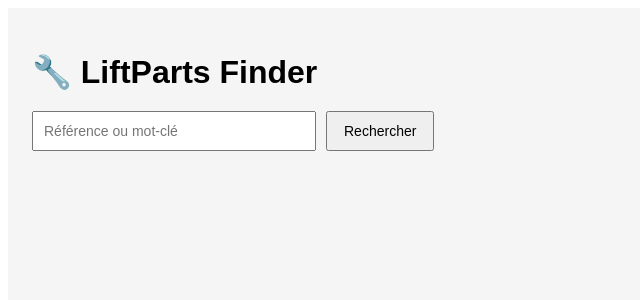
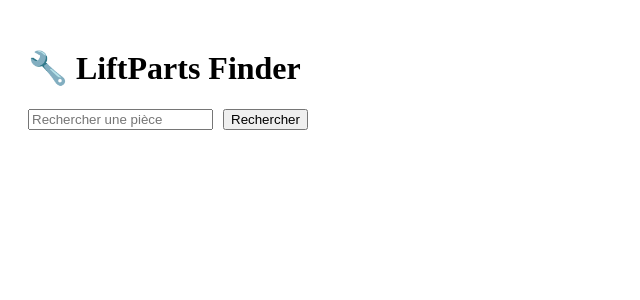
Before and after one commit to Zied-LPF/liftparts-finder, a Next.js app: page / in a window 1280 px wide. Shown: the top 300 px of the page, without its empty margins (0-640 px from the left). Built offline with nearby package versions, Linux system fonts and the light colour scheme.

Commit message:
fix: supplier search depends only on input and shows one result per supplier

```diff
--- a/pages/index.tsx
+++ b/pages/index.tsx
@@ -1,124 +1,67 @@
 import { useState } from 'react'
 
-type Result = {
+type SupplierResult = {
   name: string
   searchUrl: string
-  score: number
 }
 
 export default function Home() {
   const [query, setQuery] = useState('')
-  const [results, setResults] = useState<Result[]>([])
+  const [results, setResults] = useState<SupplierResult[]>([])
   const [loading, setLoading] = useState(false)
 
-  const runSearch = async () => {
-    if (!query.trim()) return
+  const handleSearch = async () => {
+    if (!query.trim()) {
+      setResults([])
+      return
+    }
 
     setLoading(true)
+
     const res = await fetch(`/api/search?q=${encodeURIComponent(query)}`)
     const data = await res.json()
 
-    // sécurité + tri par score décroissant
-    const sorted = Array.isArray(data)
-      ? data.sort((a, b) => b.score - a.score)
-      : []
-
-    setResults(sorted)
+    setResults(data)
     setLoading(false)
   }
 
-  const onKeyDown = (e: React.KeyboardEvent<HTMLInputElement>) => {
-    if (e.key === 'Enter') runSearch()
+  const handleKeyDown = (e: React.KeyboardEvent<HTMLInputElement>) => {
+    if (e.key === 'Enter') {
+      handleSearch()
+    }
   }
 
   return (
-    <main
-      style={{
-        padding: 24,
-        fontFamily: 'Arial, sans-serif',
-        background: '#f5f5f5',
-        minHeight: '100vh',
-      }}
-    >
-      <h1 style={{ marginBottom: 20 }}>🔧 LiftParts Finder</h1>
+    <main style={{ padding: 20 }}>
+      <h1>🔧 LiftParts Finder</h1>
 
-      {/* Barre de recherche */}
-      <div
-        style={{
-          display: 'flex',
-          gap: 10,
-          marginBottom: 24,
-        }}
-      >
-        <input
-          value={query}
-          onChange={(e) => setQuery(e.target.value)}
-          onKeyDown={onKeyDown}
-          placeholder="Référence ou mot-clé"
-          style={{
-            padding: 10,
-            width: 260,
-            fontSize: 14,
-          }}
-        />
-        <button
-          onClick={runSearch}
-          style={{
-            padding: '10px 16px',
-            fontSize: 14,
-            cursor: 'pointer',
-          }}
-        >
-          Rechercher
-        </button>
-      </div>
+      <input
+        value={query}
+        onChange={(e) => setQuery(e.target.value)}
+        onKeyDown={handleKeyDown}
+        placeholder="Rechercher une pièce"
+        style={{ marginRight: 10 }}
+      />
+
+      <button onClick={handleSearch}>Rechercher</button>
 
       {loading && <p>Recherche en cours…</p>}
 
-      {!loading && results.length > 0 && (
-        <div style={{ maxWidth: 720 }}>
-          {results.map((r, index) => (
-            <div
-              key={r.name}
-              style={{
-                background: '#fff',
-                border: '1px solid #ddd',
-                borderRadius: 4,
-                padding: 12,
-                marginBottom: 10,
-                display: 'flex',
-                justifyContent: 'space-between',
-                alignItems: 'center',
-              }}
-            >
-              <div>
-                <strong>
-                  {index === 0 ? '⭐ ' : ''}
-                  {r.name}
-                </strong>
-              </div>
-
-              <a
-                href={r.searchUrl}
-                target="_blank"
-                rel="noopener noreferrer"
-                style={{
-                  padding: '6px 12px',
-                  border: '1px solid #000',
-                  textDecoration: 'none',
-                  fontSize: 13,
-                }}
-              >
-                Voir chez le fournisseur →
-              </a>
-            </div>
-          ))}
-        </div>
+      {!loading && query && results.length === 0 && (
+        <p>Aucun fournisseur trouvé</p>
       )}
 
-      {!loading && results.length === 0 && query && (
-        <p>Aucun fournisseur trouvé</p>
-      )}
+      <ul style={{ marginTop: 20 }}>
+        {results.map((r) => (
+          <li key={r.name} style={{ marginBottom: 10 }}>
+            <strong>{r.name}</strong>
+            <br />
+            <a href={r.searchUrl} target="_blank" rel="noopener noreferrer">
+              Voir chez le fournisseur
+            </a>
+          </li>
+        ))}
+      </ul>
     </main>
   )
 }
```
